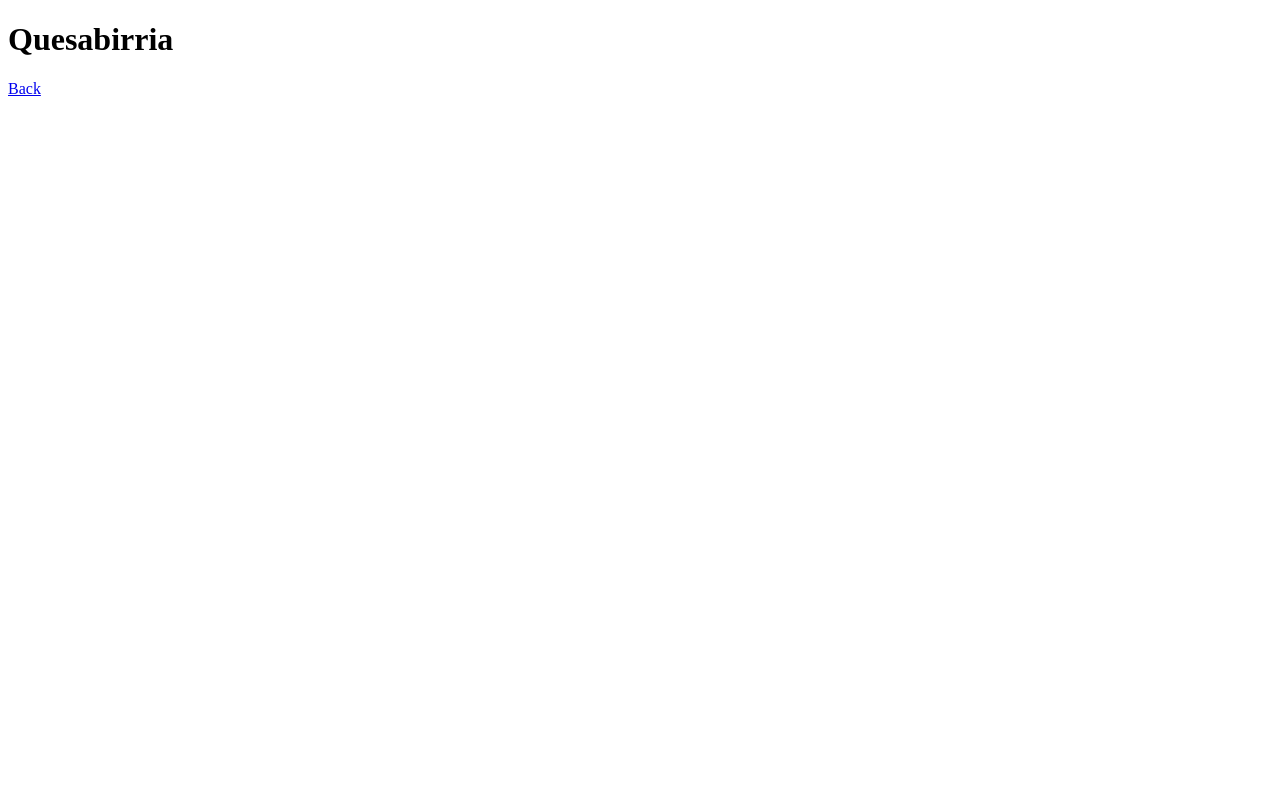
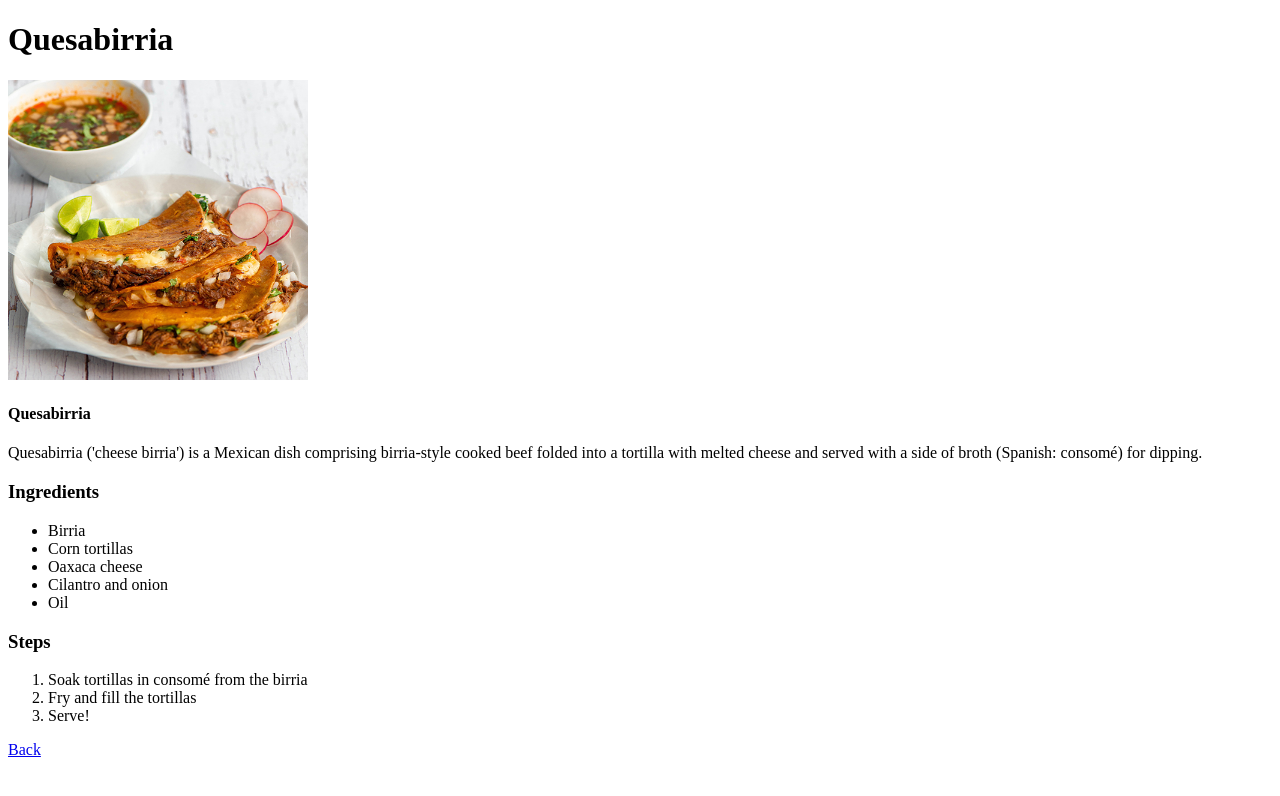
Before and after one commit to armandohdzc/odin-recipes, a plain HTML site: page recipes/quesabirria.html in a window 1280 px wide. Drawn offline with Linux system fonts and the light colour scheme.

Commit message:
Finished first recipe with lists and desc

```diff
--- a/recipes/quesabirria.html
+++ b/recipes/quesabirria.html
@@ -7,6 +7,27 @@
 </head>
 <body>
     <h1>Quesabirria</h1>
-    <a href="../index.html">Back</a>
+    <img src="../img/quesa.jpg" alt="Quesabirria on plate" height="300" width="300">
+    <h4>Quesabirria</h4>
+    <p>Quesabirria ('cheese birria') is a Mexican dish comprising birria-style cooked beef folded into a tortilla with melted cheese and served with a side of broth (Spanish: consomé) for dipping.</p>
+
+    <h3>Ingredients</h3>
+    <ul>
+        <li>Birria</li>
+        <li>Corn tortillas</li>
+        <li>Oaxaca cheese</li>
+        <li>Cilantro and onion</li>
+        <li>Oil</li>
+    </ul>
+
+    <h3>Steps</h3>
+    <ol>
+        <li>Soak tortillas in consomé from the birria</li>
+        <li>Fry and fill the tortillas</li>
+        <li>Serve!</li>
+    </ol>
+
+    <p><a href="../index.html">Back</a></p>
+
 </body>
 </html>
```
Also changed, not shown: img/quesa.jpg (added).
